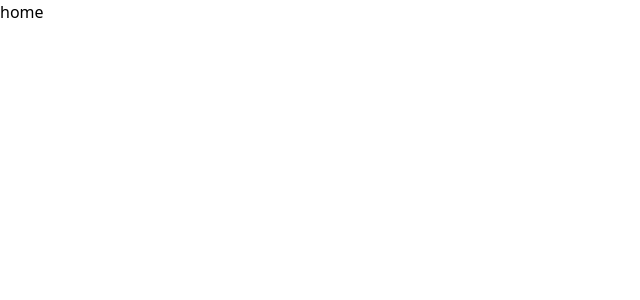
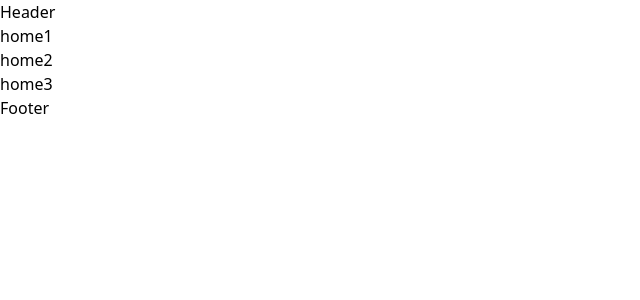
Before and after one commit to Nahiduzzamann/taskui, a Next.js app: page / in a window 1280 px wide. Shown: the top 300 px of the page, without its empty margins (0-640 px from the left). Built offline with nearby package versions, Linux system fonts and the light colour scheme.

Commit message:
Added layout

```diff
--- /dev/null
+++ b/app/components/Footer.tsx
@@ -0,0 +1,7 @@
+import React from 'react'
+
+export default function Footer() {
+  return (
+    <div>Footer</div>
+  )
+}
--- /dev/null
+++ b/app/components/Header.tsx
@@ -0,0 +1,7 @@
+import React from 'react'
+
+export default function Header() {
+  return (
+    <div>Header</div>
+  )
+}
--- a/app/layout.tsx
+++ b/app/layout.tsx
@@ -1,7 +1,9 @@
 import type { Metadata } from "next";
 import { Geist, Geist_Mono } from "next/font/google";
 import "./globals.css";
-
+import Header from "./components/Header";
+import Footer from "./components/Footer";
+import UserLayout from "./pages/Home/UserLayout";
 const geistSans = Geist({
   variable: "--font-geist-sans",
   subsets: ["latin"],
@@ -27,7 +29,15 @@ export default function RootLayout({
       <body
         className={`${geistSans.variable} ${geistMono.variable} antialiased`}
       >
-        {children}
+        <div className="">
+          <Header></Header>
+        </div>
+        <div className="">
+          <UserLayout>{children}</UserLayout>
+        </div>
+        <div className="">
+          <Footer></Footer>
+        </div>
       </body>
     </html>
   );
--- a/app/page.tsx
+++ b/app/page.tsx
@@ -1,8 +1,18 @@
+import { Metadata } from "next";
+import UserHome from "./pages/Home/UserHome";
 
-export default function Home() {
-  return (
-    <div>
-      home
-    </div>
-  );
-}
+
+export const metadata: Metadata = {
+  title: "UI Task",
+  description: "All are dummy data",
+};
+
+const Home: React.FC = () => {
+ return(
+  <div>
+    <UserHome></UserHome>
+  </div>
+ )
+};
+
+export default Home;
--- /dev/null
+++ b/app/pages/Home/UserHome.tsx
@@ -0,0 +1,11 @@
+import React from "react";
+
+export default function UserHome() {
+  return (
+    <div className="">
+      <p>home1</p>
+      <p>home2</p>
+      <p>home3</p>
+    </div>
+  );
+}
--- /dev/null
+++ b/app/pages/Home/UserLayout.tsx
@@ -0,0 +1,5 @@
+export default function RootContent({
+  children,
+}: Readonly<{ children: React.ReactNode }>) {
+  return <div>{children}</div>;
+}
```
